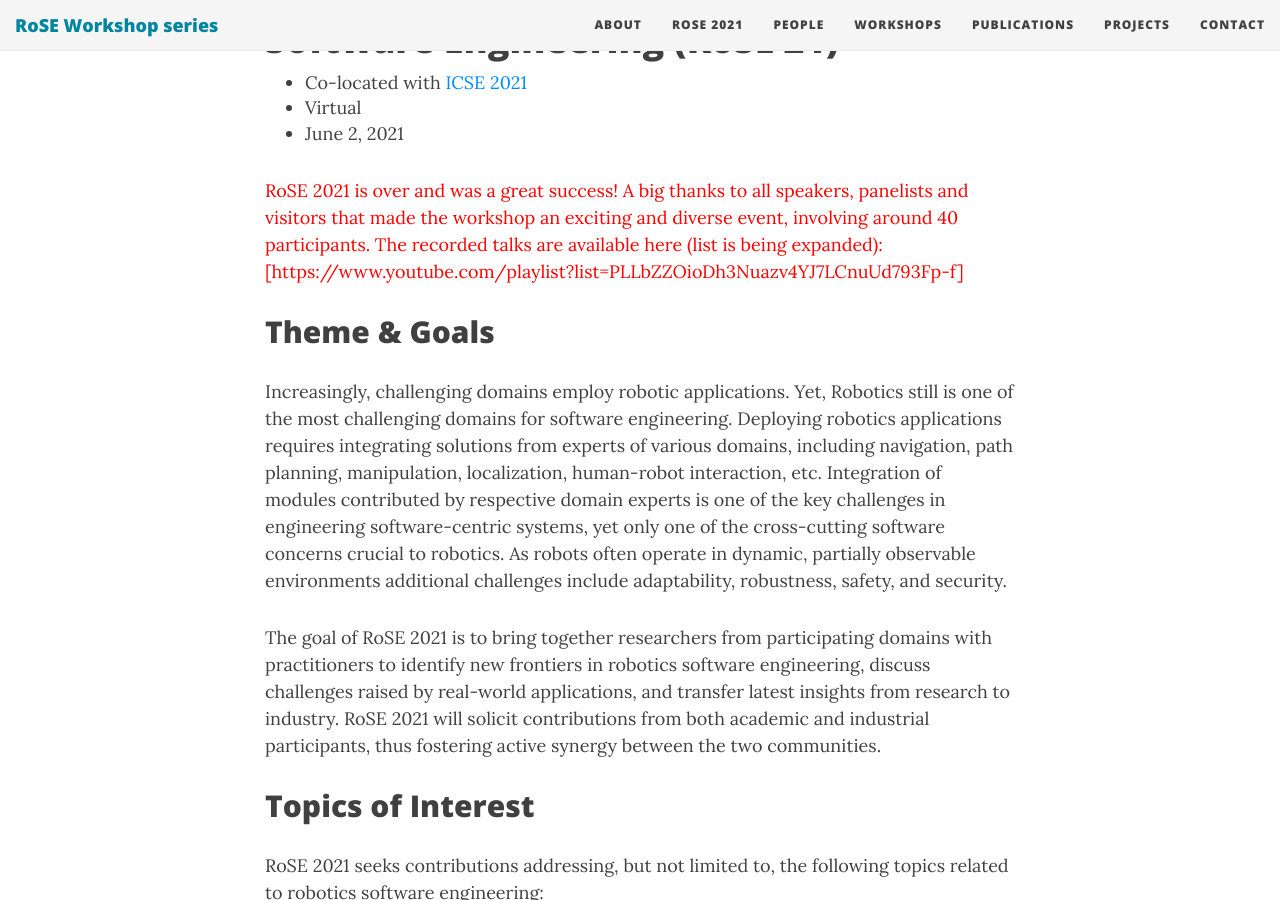
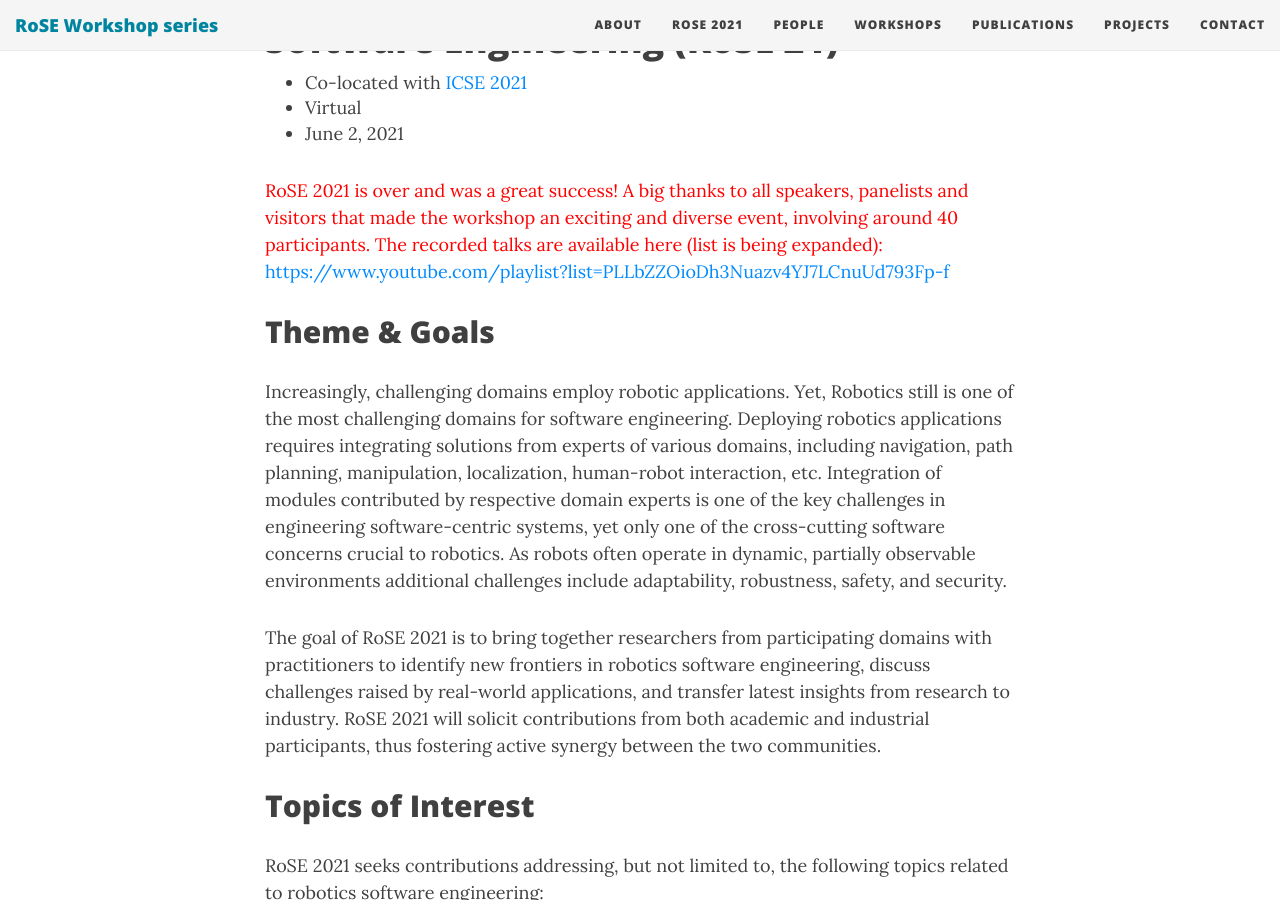
Before and after one commit to rose-workshops/rose-workshops.github.io, a Jekyll site: the page built from rose2021.md, in a window 1280 px wide and 900 px high, scrolled down 371 px. Built offline with Jekyll 4.4.1, drawn with Linux system fonts in a browser that asks for light colours; nearby versions of some CDN libraries; some of the changed lines change nothing that is shown.

Commit message:
Fix for the fix

```diff
--- a/rose2021.md
+++ b/rose2021.md
@@ -10,7 +10,7 @@
 - Virtual
 - June 2, 2021
 
-<span style="color:red;">RoSE 2021 is over and was a great success! A big thanks to all speakers, panelists and visitors that made the workshop an exciting and diverse event, involving around 40 participants. The recorded talks are available here (list is being expanded):<br/>  [https://www.youtube.com/playlist?list=PLLbZZOioDh3Nuazv4YJ7LCnuUd793Fp-f]
+<span style="color:red;">RoSE 2021 is over and was a great success! A big thanks to all speakers, panelists and visitors that made the workshop an exciting and diverse event, involving around 40 participants. The recorded talks are available here (list is being expanded):<br/>  [https://www.youtube.com/playlist?list=PLLbZZOioDh3Nuazv4YJ7LCnuUd793Fp-f](https://www.youtube.com/playlist?list=PLLbZZOioDh3Nuazv4YJ7LCnuUd793Fp-f)
 </span>
 
 ## Theme & Goals
```
